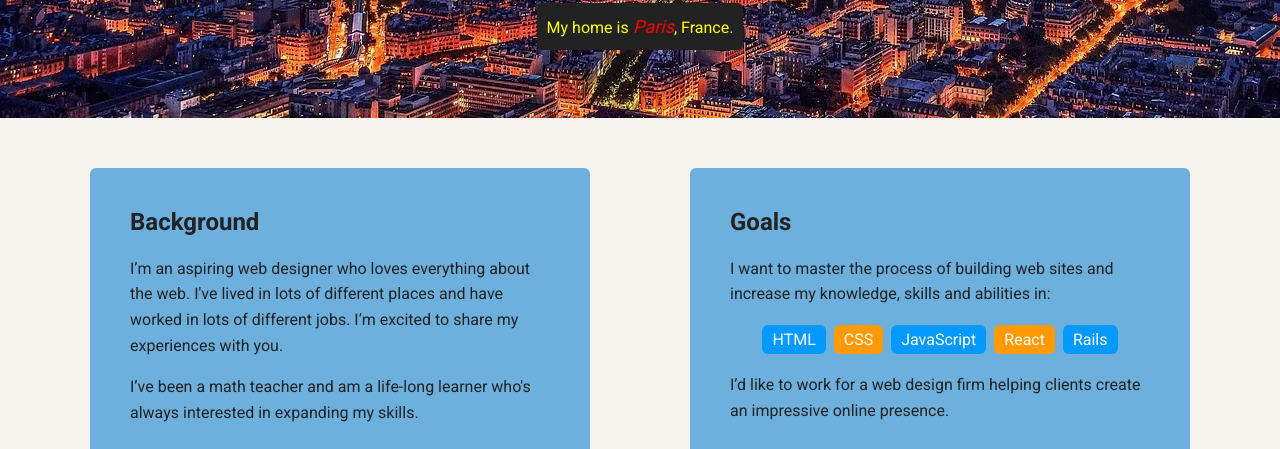
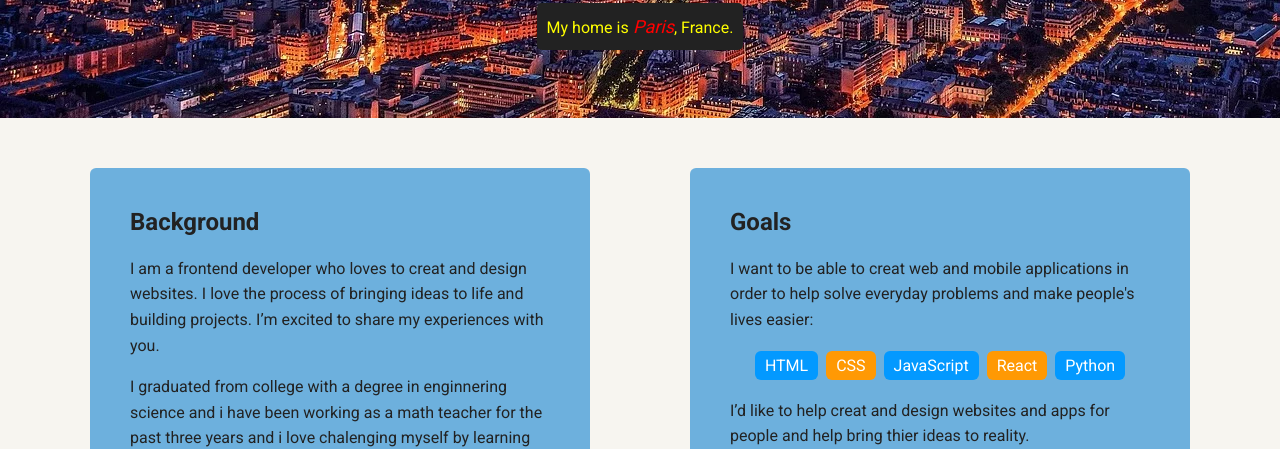
Before and after one commit to Marcdooo/techdegree_Unit1, a plain HTML site: page index.html in a window 1280 px wide. Shown: the part 352-801 px from the top of the page. Drawn offline with Linux system fonts and the light colour scheme; a web font is replaced by a local one.

Commit message:
Update index.html

```diff
--- a/index.html
+++ b/index.html
@@ -17,7 +17,7 @@
     </div>
 
     <header class="top-img">
-      <img src="images/mee.png" alt="Drawing of Jane Smith" class="profile-image">
+      <img src="images/mee.png" alt="Drawing of Deen somer" class="profile-image">
       <h1 class="tag name">Hello, I’m Deen.</h1>
       <p class="tag location">My home is<span class="city"> Paris</span>, France.</p>
     </header>
@@ -25,21 +25,21 @@
     <main class="flex">
       <div class="card">
         <h2>Background</h2>
-        <p>I’m an aspiring web designer who loves everything about the web. I've lived in lots of different places and have worked in lots of different jobs. I’m excited to share my experiences with you.</p>
-        <p>I’ve been a math teacher and  am a life-long learner who's always interested in expanding my skills.</p>
+        <p>I am a frontend developer  who loves to creat and design  websites. I love the process of  bringing ideas to life and building projects. I’m excited to share my experiences with you.</p>
+        <p>I graduated from college with a degree in enginnering science and i have been working as a math teacher for the past three years and  i love chalenging myself by learning new things evryday.</p>
       </div>
 
       <div class="card">
         <h2>Goals</h2>
-        <p>I want to master the process of building web sites and increase my knowledge, skills and abilities in:</p>
+        <p>I want to be able to creat web and mobile applications in order to help solve everyday problems and make people's lives easier:</p>
         <ul class="skills">
           <li>HTML</li>
           <li>CSS</li>
           <li>JavaScript</li>
           <li>React</li>
-          <li>Rails</li>
+          <li>Python</li>
         </ul>
-        <p>I’d like to work for a web design firm helping clients create an impressive online presence.</p>
+        <p>I’d like to help creat and design websites and apps for people and help bring thier ideas to reality.</p>
       </div>
 
     </main>
```
